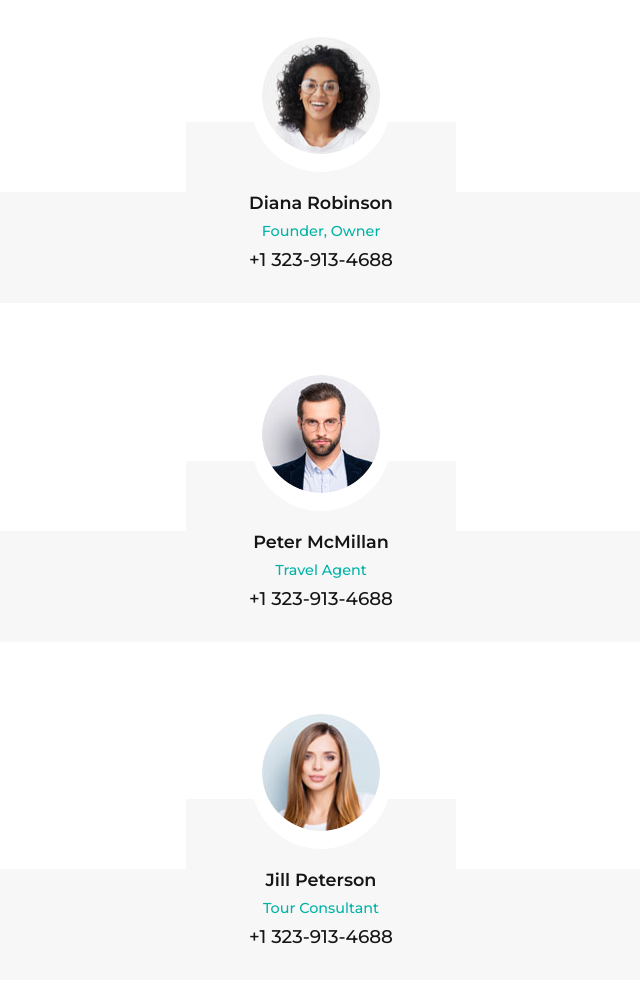
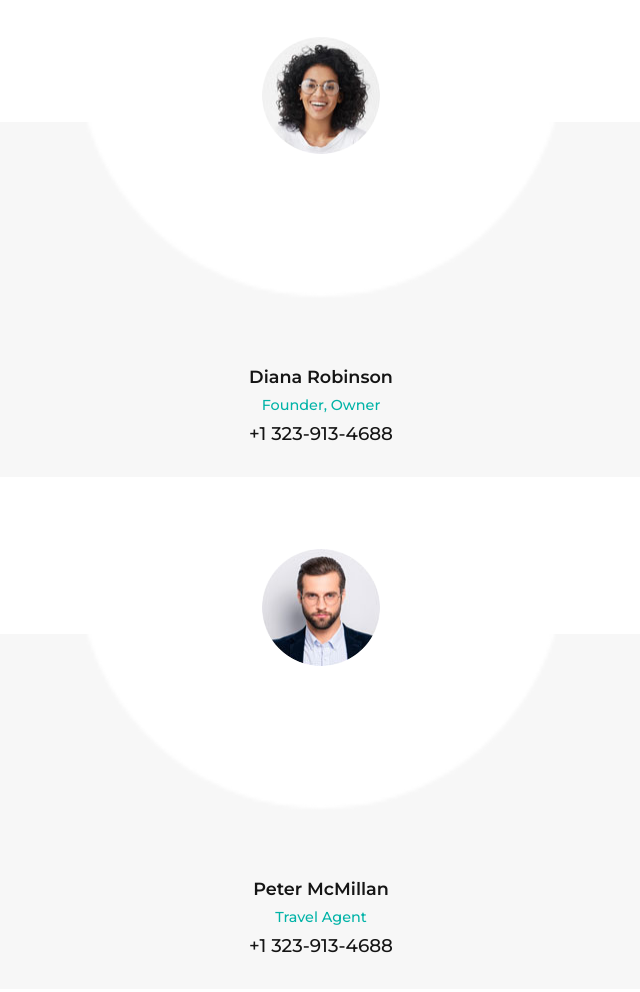
Before and after one commit to kauasilvandrade/explore-the-world, a plain HTML site: page index.html in a window 1280 px wide. Shown: the part 6400-7392 px from the top of the page, without its empty margins (319-959 px from the left). Drawn offline with Linux system fonts and the light colour scheme.

Commit message:
arrumando o erro da seção de integrantes

```diff
--- a/assets/css/style.css
+++ b/assets/css/style.css
@@ -639,6 +639,14 @@ body {
     content: '';
 }
 
+.secaoPasseiosDiferentes__integrantes #pontasIntegrantes {
+    width: 100%;
+    max-width: unset;
+    max-height: unset;
+    border-radius: unset;
+    top: 0;
+}
+
 .secaoPasseiosDiferentes__integrantes svg {
     margin-bottom: -4px;
     fill: #f7f7f7;
--- a/index.html
+++ b/index.html
@@ -394,8 +394,7 @@
 
                         <img src="assets/img/integrante-1.jpg" alt="integrante Diana Robison do Passeio">
 
-                        <svg x="0px" y="0px" width="270px" height="70px" viewBox="0 0 270 70" enable-background="new 0 0 270 70" xml:space="preserve"><g><path fill="#f7f7f7" d="M202.085,0C193.477,28.912,166.708,50,135,50S76.523,28.912,67.915,0H0v70h270V0H202.085z"></path></g>
-                        </svg>
+                        <img src="assets/img/pontas-integrantes.png" alt="Pontas Integrantes" id="pontasIntegrantes">
 
                         <div class="integrantes__descricao">
 
@@ -413,8 +412,7 @@
 
                         <img src="assets/img/integrante-2.jpg" alt="integrante Peter McMillan do Passeio">
 
-                        <svg x="0px" y="0px" width="270px" height="70px" viewBox="0 0 270 70" enable-background="new 0 0 270 70" xml:space="preserve"><g><path fill="#f7f7f7" d="M202.085,0C193.477,28.912,166.708,50,135,50S76.523,28.912,67.915,0H0v70h270V0H202.085z"></path></g>
-                        </svg>
+                          <img src="assets/img/pontas-integrantes.png" alt="Pontas Integrantes" id="pontasIntegrantes">
 
                         <div class="integrantes__descricao">
 
@@ -432,8 +430,7 @@
 
                         <img src="assets/img/integrante-3.jpg" alt="integrante Jill Peterson do Passeio">
 
-                        <svg x="0px" y="0px" width="270px" height="70px" viewBox="0 0 270 70" enable-background="new 0 0 270 70" xml:space="preserve"><g><path fill="##f7f7f7" d="M202.085,0C193.477,28.912,166.708,50,135,50S76.523,28.912,67.915,0H0v70h270V0H202.085z"></path></g>
-                        </svg>
+                        <img src="assets/img/pontas-integrantes.png" alt="Pontas Integrantes" id="pontasIntegrantes">
 
                         <div class="integrantes__descricao">
 
@@ -451,8 +448,7 @@
 
                         <img src="assets/img/integrante-4.jpg" alt="integrante James Smith do Passeio">
 
-                        <svg x="0px" y="0px" width="270px" height="70px" viewBox="0 0 270 70" enable-background="new 0 0 270 70" xml:space="preserve"><g><path fill="##f7f7f7" d="M202.085,0C193.477,28.912,166.708,50,135,50S76.523,28.912,67.915,0H0v70h270V0H202.085z"></path></g>
-                        </svg>
+                        <img src="assets/img/pontas-integrantes.png" alt="Pontas Integrantes" id="pontasIntegrantes">
 
                         <div class="integrantes__descricao">
 
```
Also changed, not shown: assets/img/pontas-integrantes.png (added).
